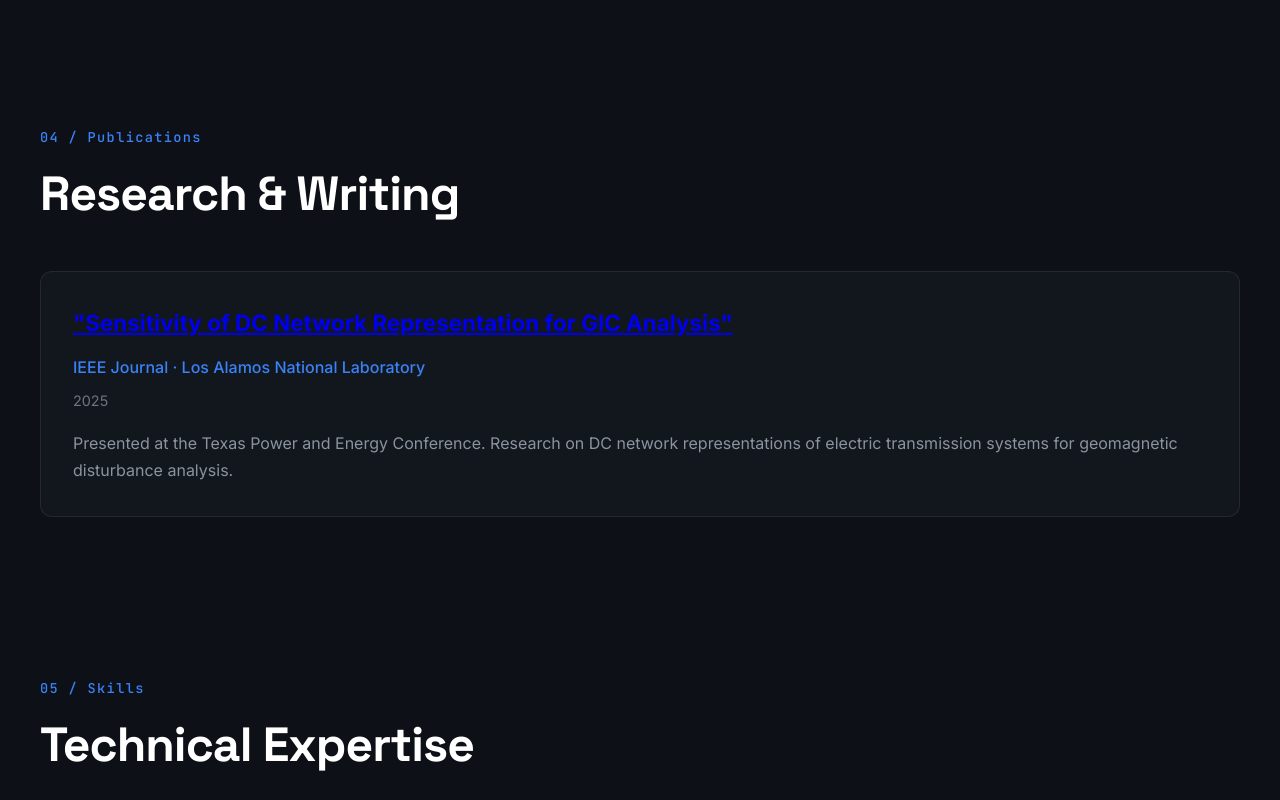
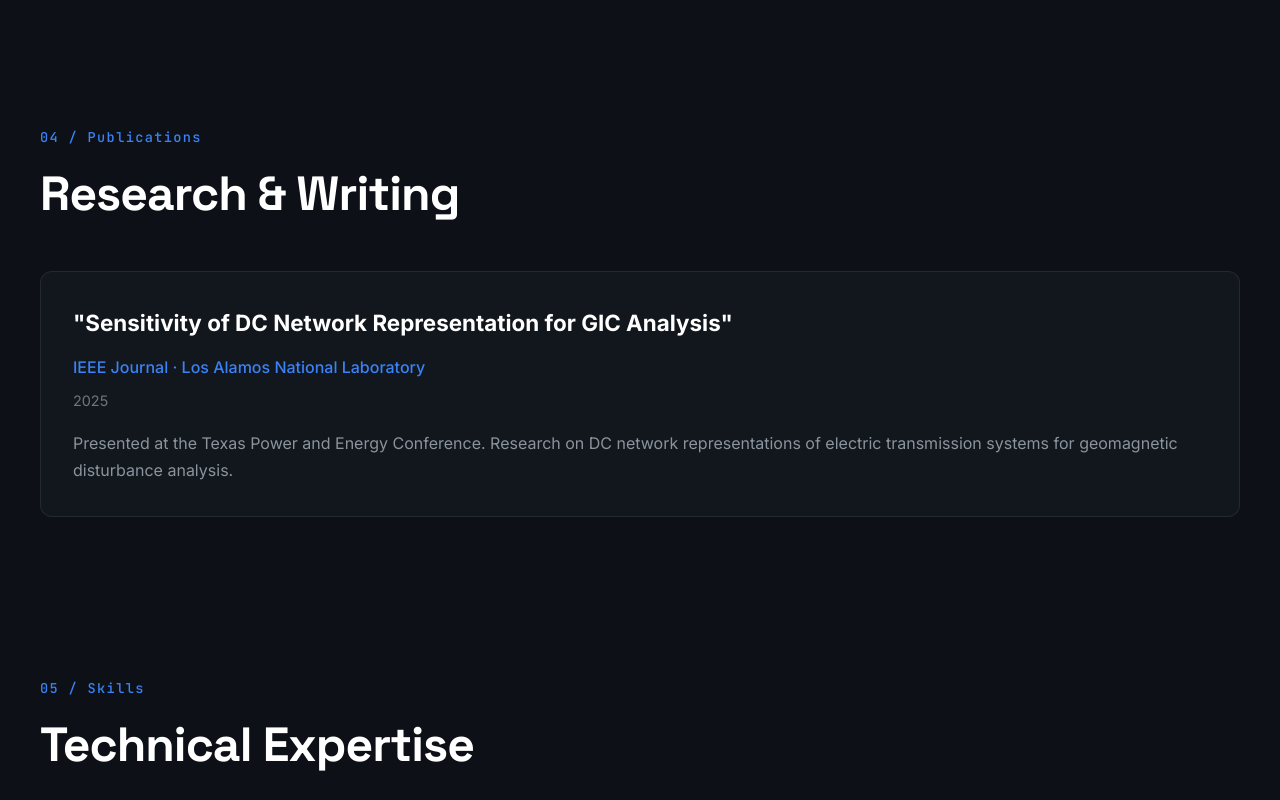
Before and after one commit to aniruddh-mishra/personal-portfolio, a React (Vite) app: page / in a window 1280 px wide. Shown: the part 5260-6060 px from the top of the page. Built offline with nearby package versions, Linux system fonts and the light colour scheme.

Commit message:
Changed publication link

```diff
--- a/src/components/Publications.jsx
+++ b/src/components/Publications.jsx
@@ -7,20 +7,27 @@ function Publications() {
         <div className="section-label">04 / Publications</div>
         <h2 className="section-title">Research & Writing</h2>
         {publicationsData.map((pub, index) => (
-          <div key={index} className="publication-card">
-            <h3>
-              {pub.url ? (
-                <a href={pub.url} target="_blank" rel="noopener noreferrer">
-                  "{pub.title}"
+          pub.url ? (
+            <a
+              key={index}
+              href={pub.url}
+              target="_blank"
+              rel="noopener noreferrer"
+              className="publication-card"
+            >
+              <h3>"{pub.title}"</h3>
+              <p className="pub-venue">{pub.venue}</p>
+              <p className="pub-date">{pub.date}</p>
+              <p className="pub-description">{pub.description}</p>
             </a>
           ) : (
-                `"${pub.title}"`
-              )}
-            </h3>
+            <div key={index} className="publication-card">
+              <h3>"{pub.title}"</h3>
               <p className="pub-venue">{pub.venue}</p>
               <p className="pub-date">{pub.date}</p>
               <p className="pub-description">{pub.description}</p>
             </div>
+          )
         ))}
       </div>
     </section>
--- a/src/styles.css
+++ b/src/styles.css
@@ -688,6 +688,13 @@ body::before {
     border-radius: 12px;
     padding: 2rem;
     transition: all 0.3s ease;
+    display: block;
+    text-decoration: none;
+    color: inherit;
+}
+
+a.publication-card {
+    cursor: pointer;
 }
 
 .publication-card:hover {
```
Lines whose indentation alone changed are shown as unchanged.
